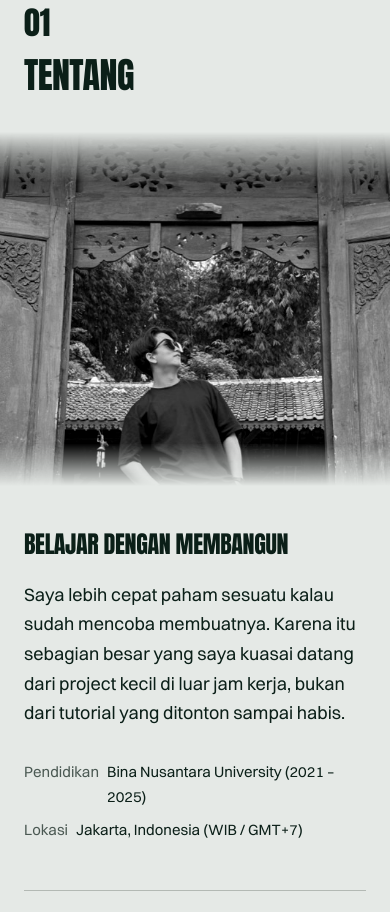
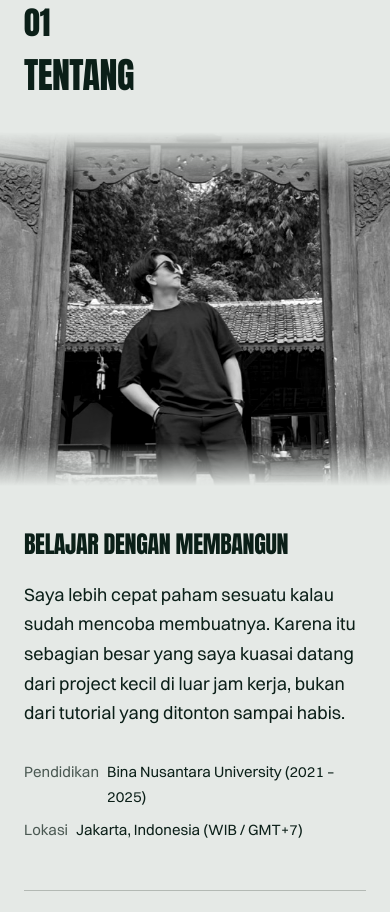
Before and after one commit to dvdadriel/Porto_DvdAdriel, a React (Vite) app: page / in a window 390 px wide. Shown: the part 920-1832 px from the top of the page. Built offline with nearby package versions, Linux system fonts and the light colour scheme; a web font is replaced by a local one.

Commit message:
Potret Tentang: potong bagian atas, nilai terpisah per breakpoint

```diff
--- a/src/index.css
+++ b/src/index.css
@@ -318,18 +318,26 @@
 /* ── Potret Tentang ───────────────────────────────────────────────────────
    Hitam putih, tepinya dilarutkan supaya menyatu dengan bidang halaman.
 
-   Pelarutan ke arah kiri HANYA di layar lebar. Di HP fotonya selebar layar,
-   jadi gradien kiri-ke-kanan membuat separuh kiri gambar nyaris hilang —
-   diukur di 390px, wajahnya masih utuh tapi bidang kirinya jadi kabut. Di sana
-   cukup pelarutan atas dan bawah. */
+   DUA hal di sini berbeda antara HP dan desktop, dan keduanya karena bentuk
+   kotaknya berbeda — bukan karena selera:
+
+   1. Pelarutan ke arah kiri hanya di layar lebar. Di HP fotonya selebar layar,
+      jadi gradien kiri-ke-kanan membuat separuh kirinya jadi kabut.
+
+   2. object-position. Di desktop kotaknya tinggi-sempit, jadi mengunci ke tepi
+      bawah (100%) memotong ukiran dan atap, dan orangnya mengisi penuh. Di HP
+      kotaknya lebar-pendek, dan angka yang sama justru memenggal kepala —
+      terlihat di 390px. Di sana bingkainya dinaikkan ke 34%. */
 .portrait-bleed {
   filter: grayscale(1) contrast(1.06);
+  object-position: 50% 34%;
   -webkit-mask-image: linear-gradient(to bottom, transparent, black 14%, black 88%, transparent);
   mask-image: linear-gradient(to bottom, transparent, black 14%, black 88%, transparent);
 }
 
 @media (min-width: 1024px) {
   .portrait-bleed {
+    object-position: 50% 100%;
     -webkit-mask-image:
       linear-gradient(to bottom, transparent, black 18%),
       linear-gradient(to right, transparent, black 42%);
--- a/src/sections/About.jsx
+++ b/src/sections/About.jsx
@@ -37,7 +37,10 @@ export default function About() {
           alt={`${t.hero.name}, ${t.hero.role}`}
           loading="lazy"
           decoding="async"
-          className="portrait-bleed h-full w-full object-cover object-top"
+          /* Pemotongan diatur di .portrait-bleed, bukan di sini: nilainya
+             berbeda antara HP dan desktop, dan inline style tidak bisa punya
+             media query. */
+          className="portrait-bleed h-full w-full object-cover"
         />
       </div>
 
```
Also changed, not shown: 1 other file (tests, documents, lock files or other folders).
